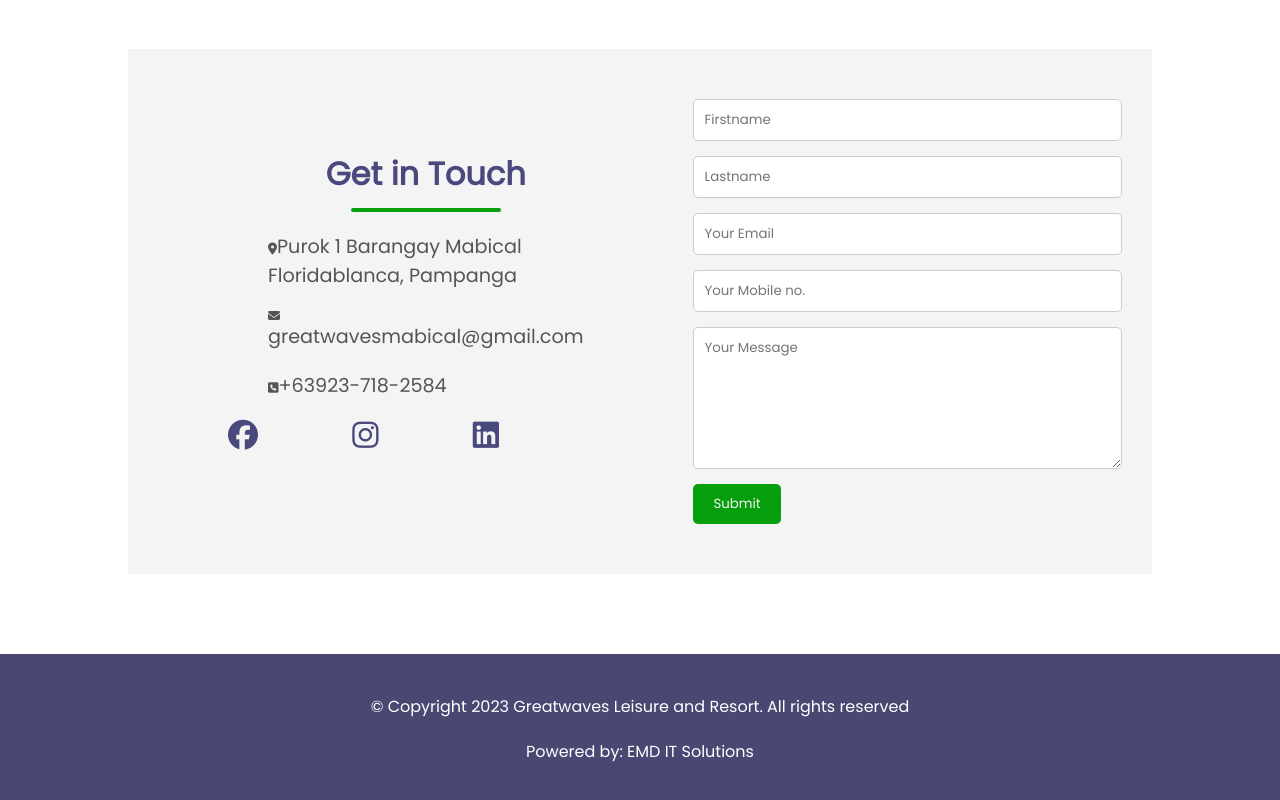
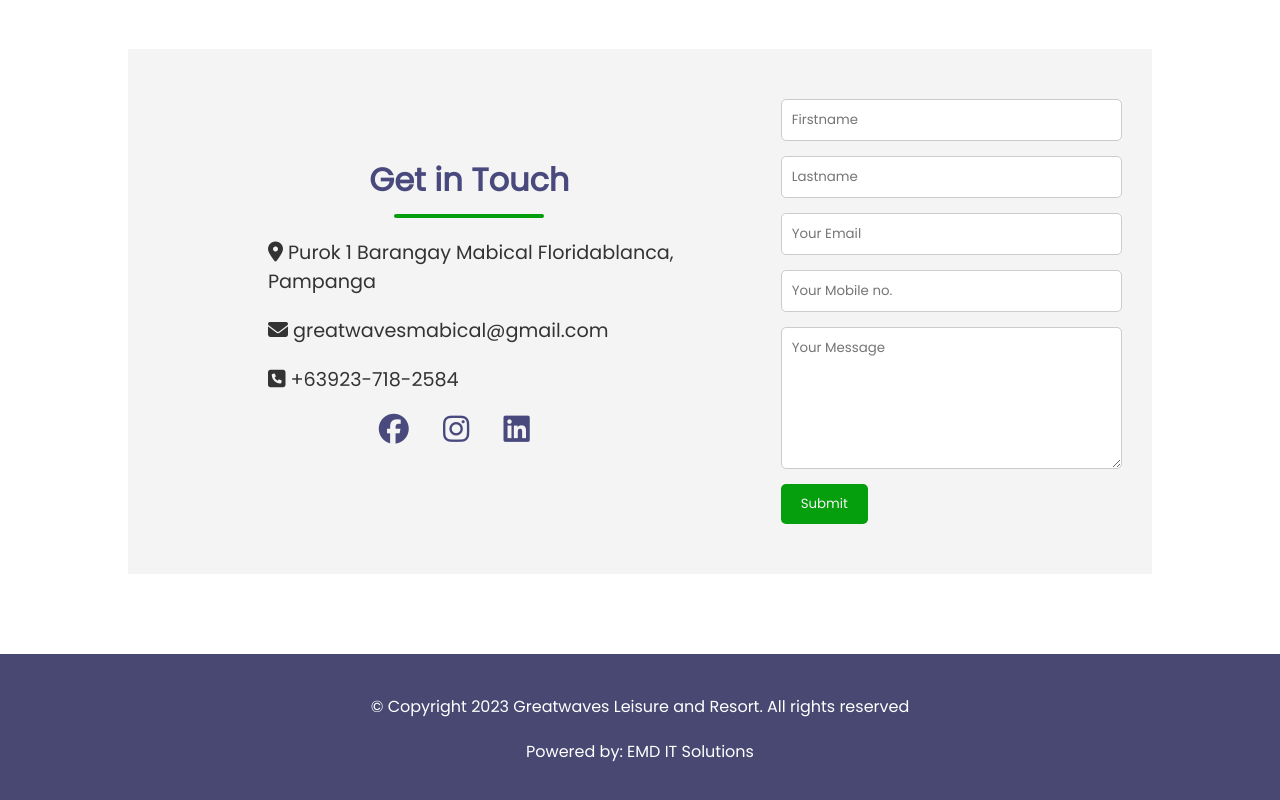
Before and after one commit to ericom1027/greatwaves-web, a plain HTML site: page index.html in a window 1280 px wide. Shown: the part 3410-4210 px from the top of the page. Drawn offline with Linux system fonts and the light colour scheme; some packages are replaced by stand-ins of ours; a script that the page names is missing.

Commit message:
Update style.css

```diff
--- a/main.css/style.css
+++ b/main.css/style.css
@@ -27,7 +27,10 @@ header {
     display: flex;
     align-items: flex-end;
     justify-content: center;
+}
 
+.header-content video {
+    z-index: -1;
 }
 
 .header-content {
@@ -40,9 +43,6 @@ header {
     font-size: 4vmin;
 }
 
-.fa-brands {
-    font-size: 30px;
-  }
 
 
 .line {
@@ -275,7 +275,7 @@ p {
 }
 
 
-/* Style for the section with class contact-us */
+/* ----contact-us------ */
 .contact-us {
     padding: 50px 0;
     background-color: #f4f4f4;
@@ -290,7 +290,7 @@ p {
 
   /* Style for the left side of the contact section */
   .contact-left {
-    flex: 1;
+    flex: 2;
     text-align: left;
   }
 
@@ -305,20 +305,30 @@ p {
   /* Style for the email and phone */
   .contact-left p {
     font-size: 1.2em;
-    color: #555;
-    margin: 20px 100px 20px 100px; /* top, right, bottom, left */
+    color: #333;
+    margin: 20px 0px 20px 100px; /* top, right, bottom, left */
 
 
 }
 
 .contact-left p i {
-    font-size: 12px;
+    font-size: 20px;
+}
 
-}
-  /* Style for the social icons */
-    .social-icons {
-    margin-top: 20px;
-    margin: 20px 100px 20px 40px;
+/* Style for the social icons */
+.social-icons {
+    /* margin-top: 20px;
+    margin-left: 100px; */
+    margin: 20px 100px 20px 100px;
+    text-align: center;
+  }
+
+  .icon-text {
+    margin-left: 5px;
+  }
+
+  .fa-brands {
+    font-size: 30px;
   }
 
   .social-icons a {
@@ -326,14 +336,14 @@ p {
     color: #49497e;
     text-decoration: none;
     margin-right: 30px;
-    margin-left: 60px;
     transition: transform 0.5s;
   }
 
-  .social-icons a:hover{
-    color:#059e0d;
+  .social-icons a:hover {
+    color: #059e0d;
     transform: translateY(-5px);
-}
+  }
+
   .contact-right {
     flex: 1;
     text-align: left;
@@ -359,13 +369,6 @@ p {
     margin-left: -30px;
     border-radius: 5px;
     cursor: pointer;
-  }
-
-  /* Style for the message below the form */
-  #msg {
-    display: block;
-    margin-top: 10px;
-    color: #484872;
   }
 
 
@@ -476,6 +479,8 @@ p {
         flex: 1;
         text-align: center;
         margin-bottom: 20px;
+
+
       }
 
       .contact-left p,
```
